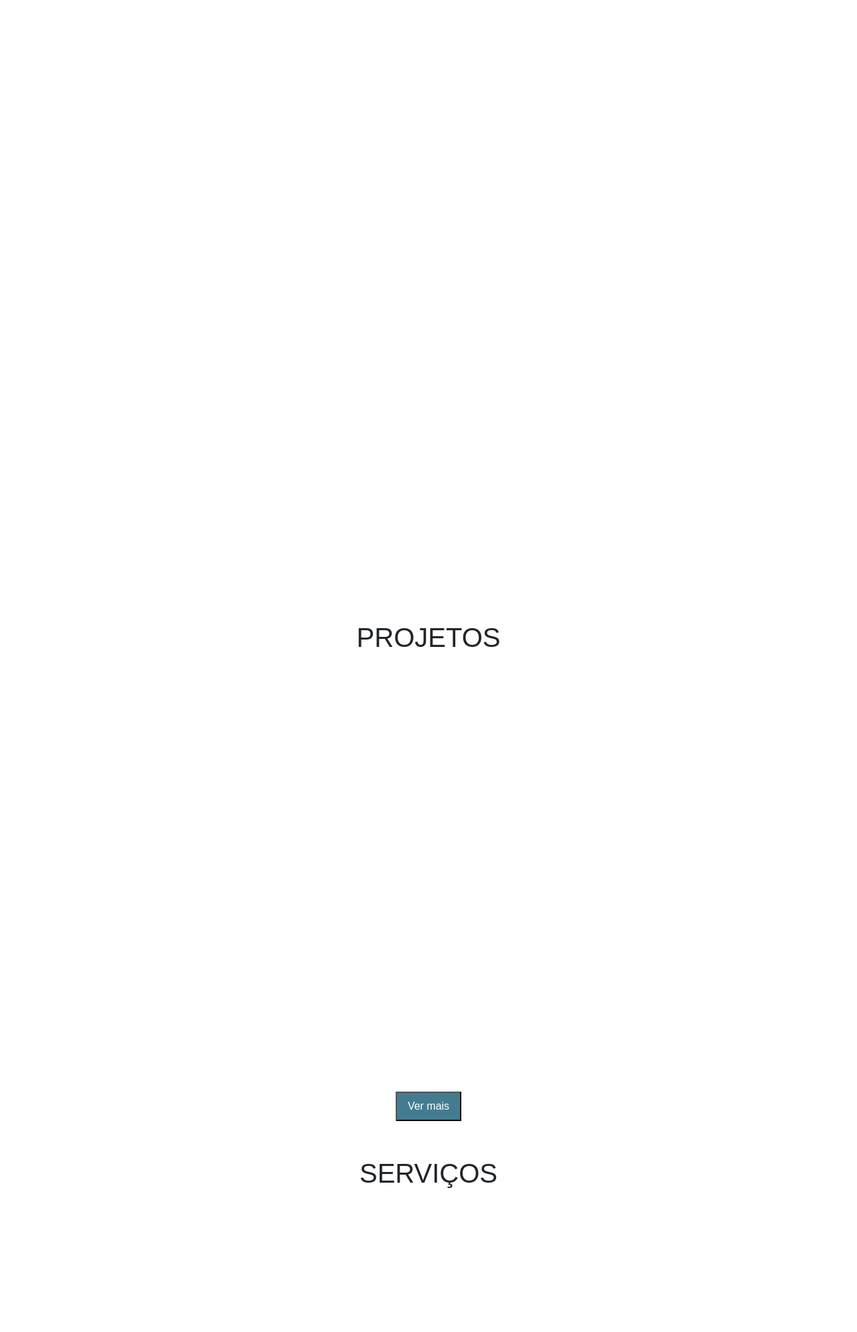
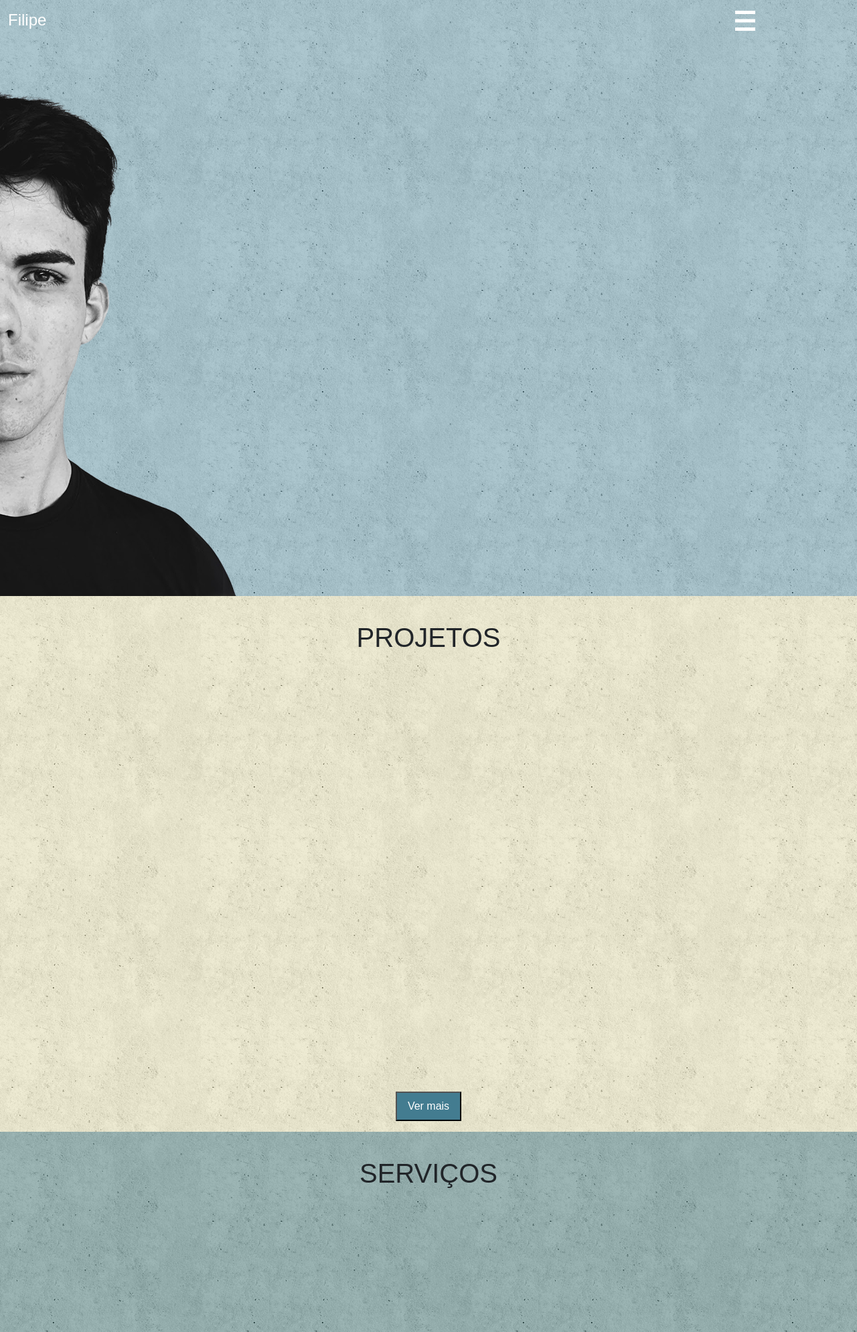
Before and after one commit to filipesvb/portfolio, a plain HTML site: page index.html in a window 1280 px wide. Shown: the top 1989 px of the page at 67% size. Drawn offline with nearby package versions, Linux system fonts and the light colour scheme; a web font is replaced by a local one.

Commit message:
fix: update css import path from assets

```diff
--- a/css/main.css
+++ b/css/main.css
@@ -56,7 +56,7 @@ header .header_logotype h2 {
 	width: 100%;
 	height: 100%;
 	background-repeat: no-repeat;
-	background-image: url("./assets/Filipe.png");
+	background-image: url("../assets/Filipe.png");
 	background-position: left bottom;
 
 	z-index: 2;
@@ -68,7 +68,7 @@ header .header_logotype h2 {
 	position: absolute;
 	width: 100%;
 	height: 100%;
-	background-image: url("./assets/Hero_Background.png");
+	background-image: url("../assets/Hero_Background.png");
 	background-blend-mode: darken;
 	top: 0;
 	left: 0;
@@ -93,7 +93,7 @@ header .header_logotype h2 {
 	content: '';
 	left: 0;
 	top: 0;
-	background-image: url("./assets/Projetos_Background.png");
+	background-image: url("../assets/Projetos_Background.png");
 	background-blend-mode: darken;
 	z-index: -1;
 
@@ -131,7 +131,7 @@ header .header_logotype h2 {
 	content: '';
 	left: 0;
 	top: 0;
-	background-image: url("./assets/Servicos_Background.png");
+	background-image: url("../assets/Servicos_Background.png");
 	background-blend-mode: darken;
 	z-index: -1;
 
@@ -155,7 +155,7 @@ header .header_logotype h2 {
 	content: '';
 	left: 0;
 	top: 0;
-	background-image: url("./assets/Habilidades_Background.png");
+	background-image: url("../assets/Habilidades_Background.png");
 	background-blend-mode: darken;
 	z-index: -1;
 
```
